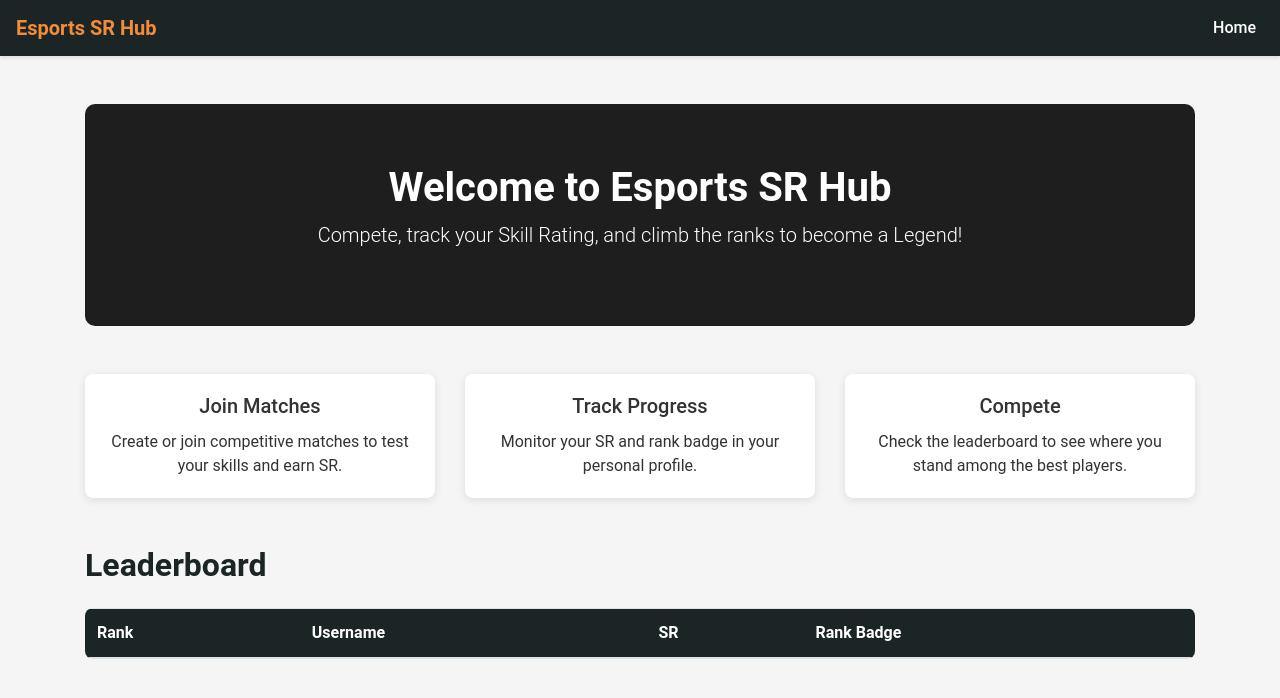
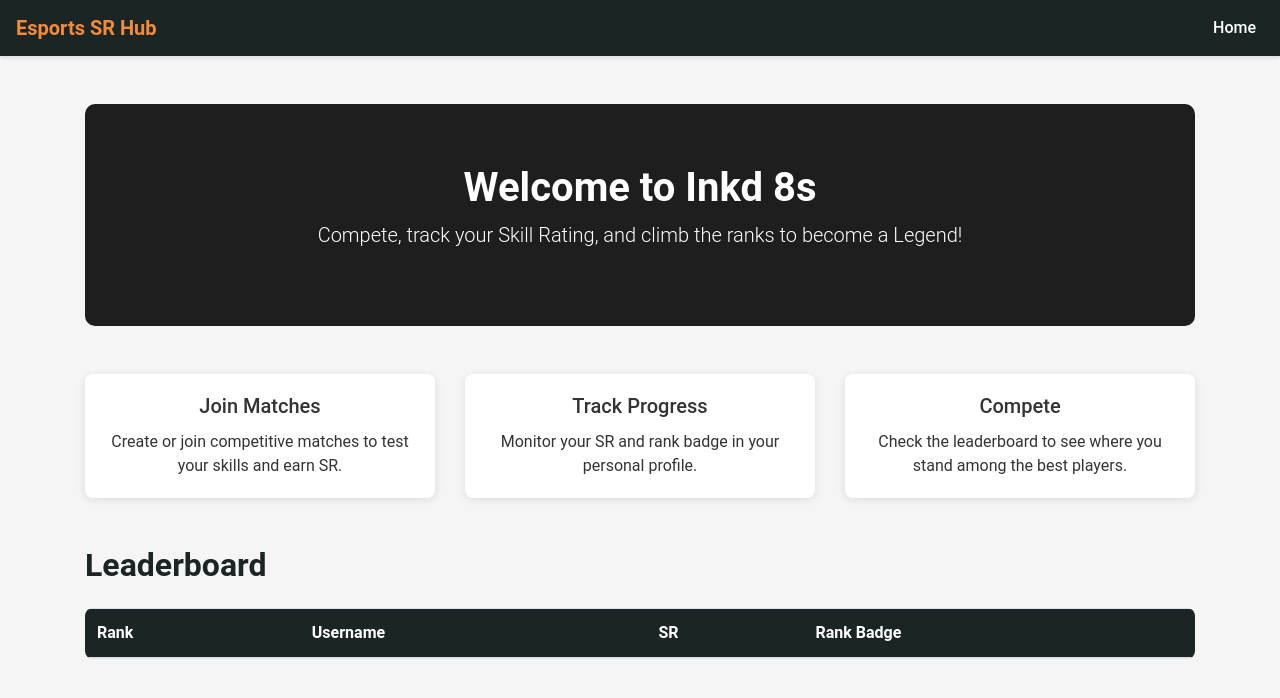
Before and after one commit to PlayersLeague/8s, a plain HTML site: page public/index.html in a window 1280 px wide. Both pictures are taken after a click on the link "Home". Drawn offline with nearby package versions, Linux system fonts and the light colour scheme; no server answers.

Commit message:
Update index.html

```diff
--- a/public/index.html
+++ b/public/index.html
@@ -26,7 +26,7 @@
 
     <section id="homeSection" class="container mt-5">
         <div class="hero text-center">
-            <h1>Welcome to Esports SR Hub</h1>
+            <h1>Welcome to Inkd 8s</h1>
             <p class="lead">Compete, track your Skill Rating, and climb the ranks to become a Legend!</p>
         </div>
 
```
